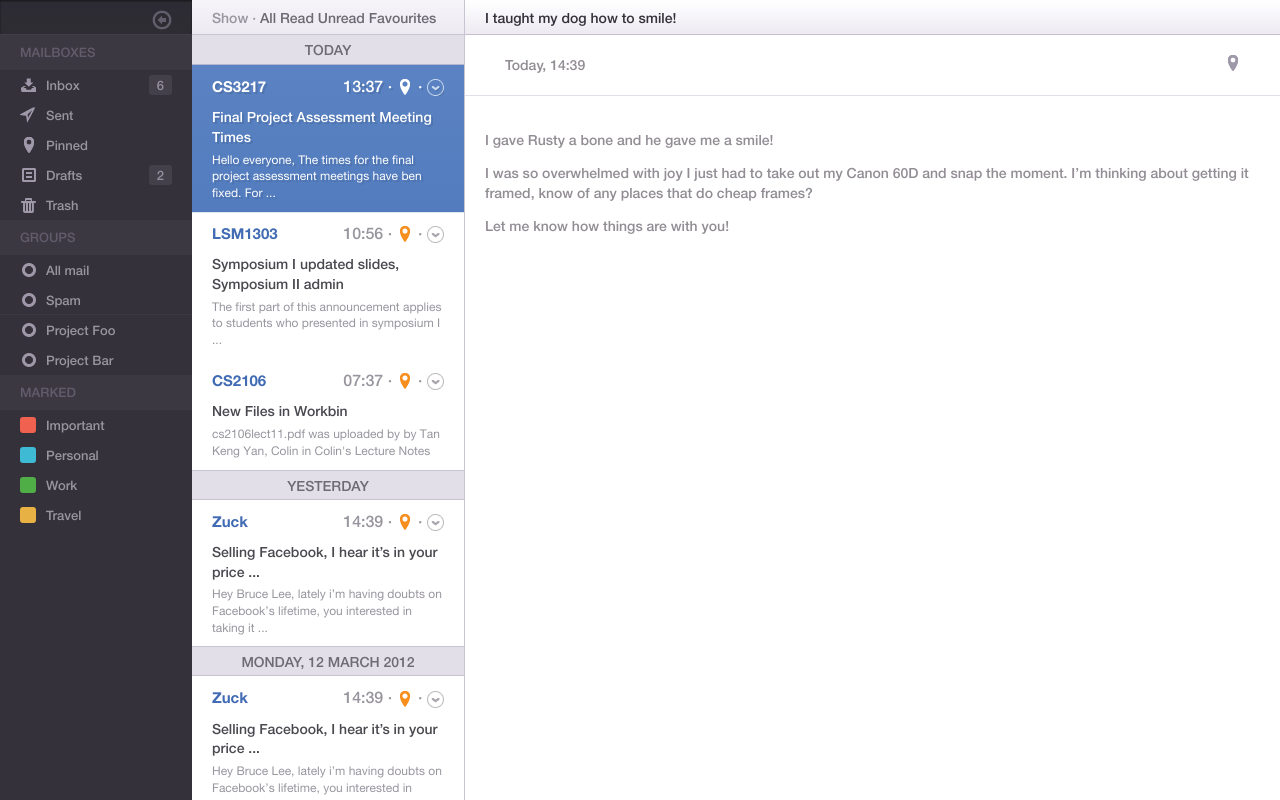
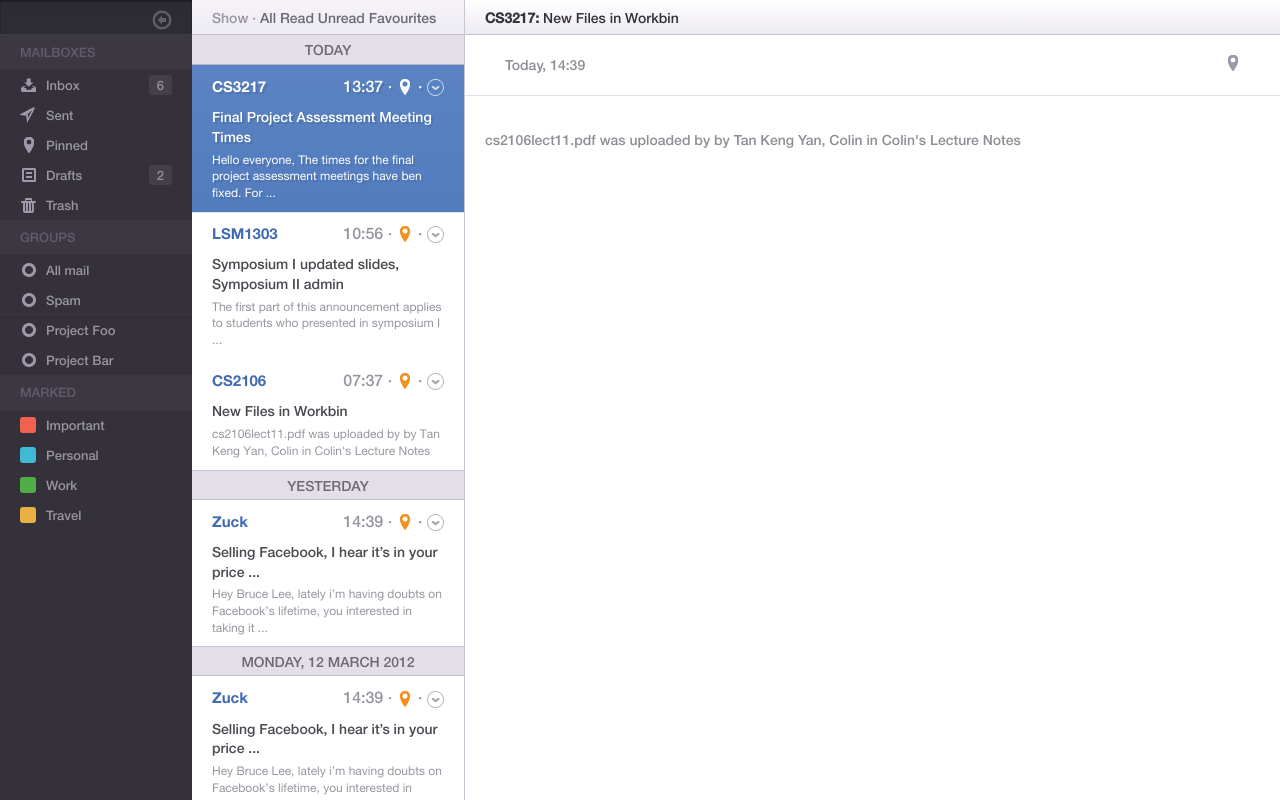
Before and after one commit to jellingwei/IVLE-Revamp, a plain HTML site: page src/index.html in a window 1280 px wide. Both pictures are taken after a click on the element 328 px from the left and 138 px from the top of the page. Drawn offline with nearby package versions, Linux system fonts and the light colour scheme.

Commit message:
Dynamically load dummy announcements data

```diff
--- a/src/index.html
+++ b/src/index.html
@@ -223,5 +223,6 @@
 
             <script src="js/plugins.js"></script>
             <script src="js/main.js"></script>
+            <script src="js/dummyAnnouncements.js"></script>
         </body>
         </html>
--- /dev/null
+++ b/src/js/dummyAnnouncements.js
@@ -0,0 +1,44 @@
+console.log("dummy announcements loaded");
+// dummy data for announcements
+var announcements = [
+{
+	moduleCode: "CS3217",
+	title: "New Files in Workbin",
+	content: "<p>cs2106lect11.pdf was uploaded by by Tan Keng Yan, Colin in Colin's Lecture Notes</p>",
+	files: "cs2106lect11.pdf",
+	time: new Date("April 5, 2015 12:13:00"),
+	favourited: 0
+    // reminder added?
+    // tags?
+},
+{
+	moduleCode: "LSM1303",
+	title: "Symposium I updated slides, Symposium II admin",
+	content: "<p>The first part of this announcement applies to students who presented in symposium I ...</p>",
+	files: "",
+	time: new Date("April 4, 2015 12:13:00"),
+	favourited: 1
+    // reminder added?
+    // tags?
+},
+{
+	moduleCode: "CS2106",
+	title: "Final Project Assessment Meeting Times",
+	content: "<p>Hello everyone, </p> <p>The times for the final project assessment meetings have ben fixed.  For ...</p>",
+	files: "",
+	time: new Date("April 4, 2015 12:13:00"),
+	favourited: 0
+    // reminder added?
+    // tags?
+},
+{
+	moduleCode: "",
+	title: "I taught my dog how to smile!",
+	content: "<p>I gave Rusty a bone and he gave me a smile!</p><p>I was so overwhelmed with joy I just had to take out my Canon 60D and snap the moment. I’m thinking about getting it framed, know of any places that do cheap frames?</p><p>Let me know how things are with you!</p>",
+	files: "",
+	time: new Date("April 5, 2015 12:13:00"),
+	favourited: 0
+    // reminder added?
+    // tags?
+}
+];
--- a/src/js/main.js
+++ b/src/js/main.js
@@ -30,6 +30,15 @@ $(".pre-emails-wrapper").click(function () {
 	$(this).addClass('active');
 
 	// console.log($(this).index());
+	var index = $(this).index() - 1;
+
+	if (index > 2) {
+		index = 3;
+	}
+	$(".email-title-header").html("");
+	$(".email-title-header").append("<b>" + announcements[index].moduleCode + ":</b> " + announcements[index].title);
+	$(".email-inside-content").html("");
+	$(".email-inside-content").append(announcements[index].content);
 
 });
 
```
